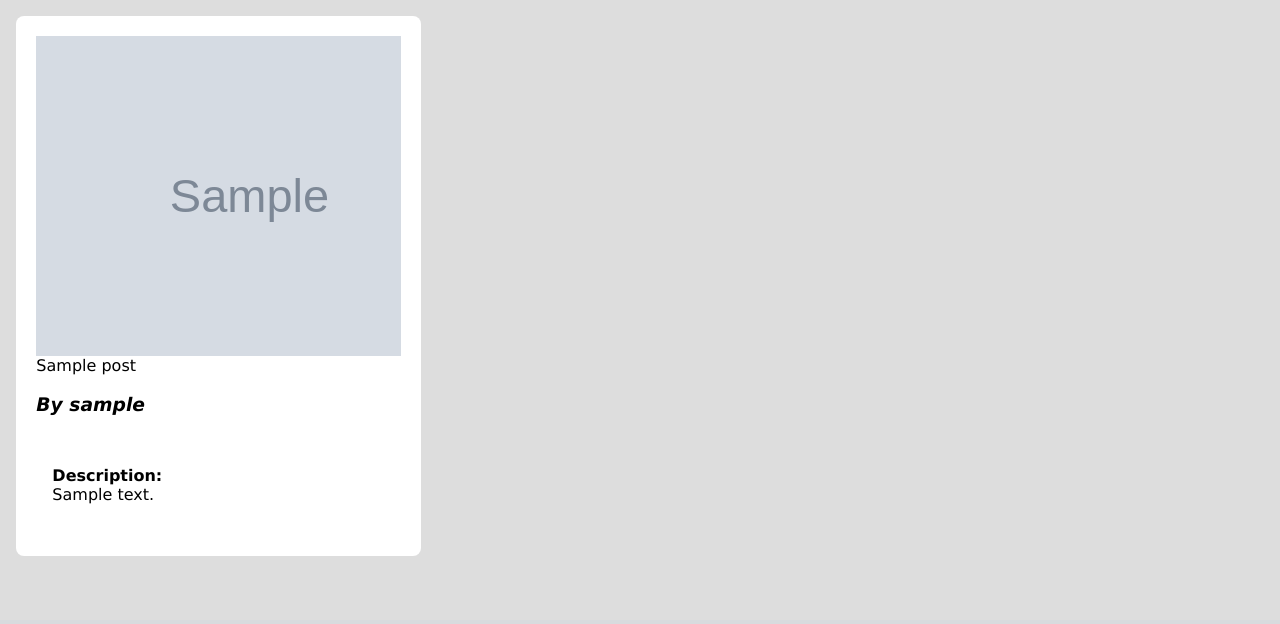
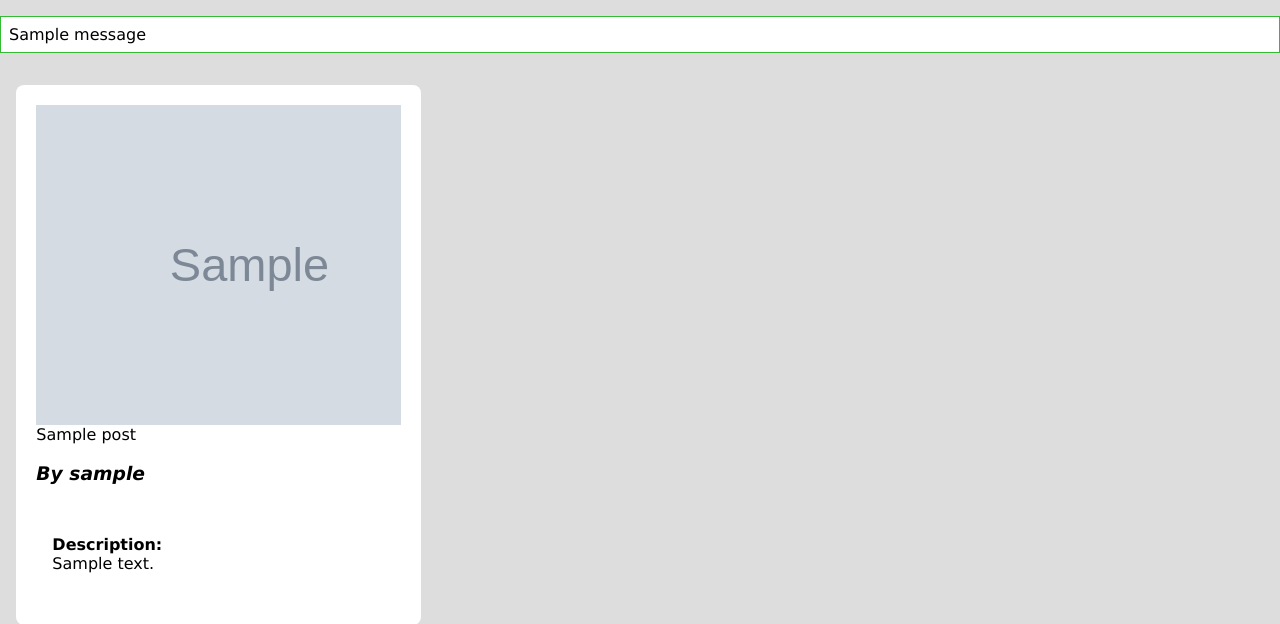
Before and after one commit to knoxd8256/flaskGallery, a Flask app: page / in a window 1280 px wide. Shown: the part 180-804 px from the top of the page. Before the commit the page ends 736 px from the top, so only its background shows below. Run offline with Flask 2, Linux system fonts and the light colour scheme; tables that the repository leaves empty hold one stand-in row (values such as "Sample post"); grey boxes marked "Sample" are stand-in pictures; one stand-in notice (Sample message) is shown.

Commit message:
removed test posts, added flash methods

```diff
--- a/app/routes.py
+++ b/app/routes.py
@@ -15,8 +15,6 @@ These routes and functions are as listed below:
     * delete() - File deletion handler route
     * randomString() - Random string generator
 """
-
-# TODO: Error Handling
 
 # Imports
 
@@ -44,6 +42,7 @@ from flask import redirect
 from flask import url_for
 from flask import request
 from flask import send_from_directory
+from flask import flash
 
 # Import login handling functions
 from flask_login import current_user
@@ -80,6 +79,7 @@ def login():
 
     # If the user is logged in already, send them back home.
     if current_user.is_authenticated:
+        flash('You are already logged in!')
         return redirect(url_for('index'))
 
     # Import the form object
@@ -93,6 +93,7 @@ def login():
 
         # If the user does not exist, or their password does not match, send them back to this form.
         if user is None or not user.check_password(form.password.data):
+            flash('Invalid username or password. Try again!')
             return redirect(url_for('login'))
 
         # Otherwise, log them in.
@@ -118,6 +119,7 @@ def register():
 
     # If the user is already logged in, send them back home.
     if current_user.is_authenticated:
+        flash('You are already logged in!')
         return redirect(url_for('index'))
 
     # Import the form object
@@ -183,11 +185,12 @@ def addpost():
     # If the form is submitted and validates, save the image and post to the server and database, respectively.
     if form.validate_on_submit():
 
-        # If the image has been uploaded successfully, import it. Otherwise, set it to 'Not Found'.
+        # If the image has been uploaded successfully, import it. Otherwise, return them to the page with an error.
         if request.files['image']:
             image = request.files['image']
         else:
-            image = 'Not Found'
+            flash('Please upload a valid image file.')
+            return redirect(url_for('addpost'))
 
         # Set filename to unique string, and set path variable.
         filename = randomString(15)
@@ -205,6 +208,7 @@ def addpost():
         db.session.commit()
 
         # Return home.
+        flash('Posted!')
         return redirect(url_for('index'))
     return render_template('addpost.html', title='Add an Image', form=form)
 
@@ -244,6 +248,7 @@ def delete(post_id):
             # Remove the post entry from the database.
             db.session.delete(post)
             db.session.commit()
+    flash('Post removed!')
     return redirect(url_for('index'))
 
 
--- a/app/static/js/modalHandler.js
+++ b/app/static/js/modalHandler.js
@@ -19,7 +19,7 @@
 
 // Main Code Block which is run upon loading of the script
 {
-    "use strict"
+    "use strict";
 
     // Importing posts and sending them to exPosts
     const posts = [...document.getElementsByClassName('post')];
@@ -39,7 +39,7 @@ function exPosts(posts) {
 
     // Mapping the posts into postObjer() function
     const images = posts.map(post => {
-        const image = post.children[0].children[0];
+        const image = post.getElementsByTagName('img')[0];
         // Creating the image object
         imgObj = {
 
--- a/app/static/master.css
+++ b/app/static/master.css
@@ -77,6 +77,11 @@ main p {
     padding: 1em;
 }
 
+.flash {
+    padding: .5em;
+    background-color: #fff;
+    border: 1px solid var(--accent-color-1);
+}
 /* Main Styling end*/
 
 /* Form Styling*/
--- a/app/templates/base.html
+++ b/app/templates/base.html
@@ -23,6 +23,13 @@
         <a href="{{url_for('register')}}">Register</a>
         <a href="{{url_for('addpost')}}">Post</a>
     </nav>
+    {% with flashed = get_flashed_messages() %}
+    {% if flashed %}
+        {% for flash in flashed %}
+        <p class = 'flash'>{{flash}}</p>
+        {% endfor %}
+    {% endif %}
+    {% endwith %}
     {% block content %}
     {% endblock %}
 
--- a/app/templates/login.html
+++ b/app/templates/login.html
@@ -10,20 +10,20 @@
 <!-- Inserted after the header and nav of the document -->
 {% block content %}
 <main>
-    <form action="" method="post">
+    <form action="" method="post" novalidate>
         {{ form.hidden_tag() }}
         <p>
             {{ form.username.label }}<br>
             {{ form.username(size=32) }}<br>
             {% for error in form.username.errors %}
-            <span style="color: red;">[{{ error }}]</span>
+            <span style="color: red;">{{ error }}</span>
             {% endfor %}
         </p>
         <p>
             {{ form.password.label }}<br>
             {{ form.password(size=32) }}<br>
             {% for error in form.password.errors %}
-            <span style="color: red;">[{{ error }}]</span>
+            <span style="color: red;">{{ error }}</span>
             {% endfor %}
         </p>
         <p>{{ form.submit() }}</p>
```
Also changed, not shown: app.db, 2 other files.
